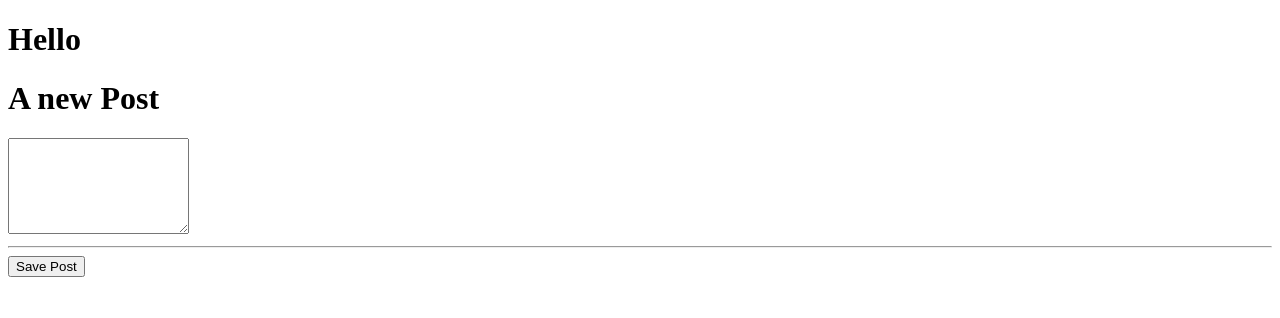
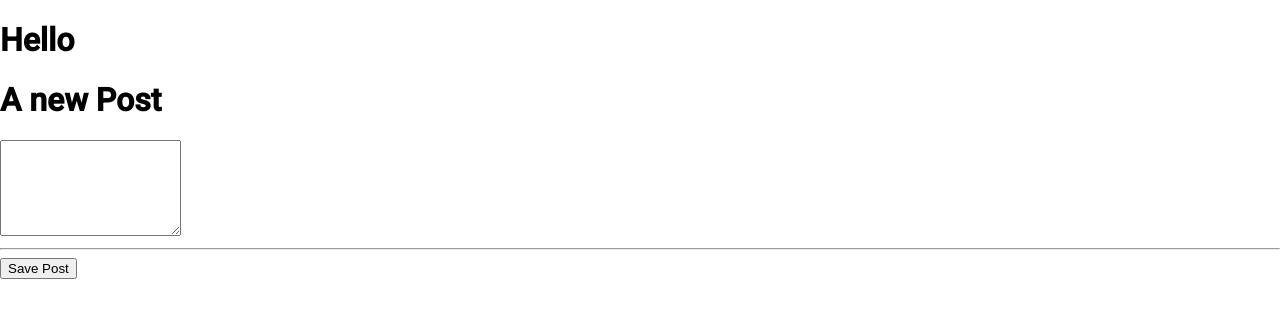
Before and after one commit to diCaminha/post-saved, an Angular app: page / in a window 1280 px wide. Shown: the top 318 px of the page. Built offline with nearby package versions, Linux system fonts and the light colour scheme.

Commit message:
adding material

```diff
--- a/angular.json
+++ b/angular.json
@@ -24,6 +24,7 @@
               "src/assets"
             ],
             "styles": [
+              "./node_modules/@angular/material/prebuilt-themes/purple-green.css",
               "src/styles.css"
             ],
             "scripts": []
@@ -89,6 +90,7 @@
               "src/assets"
             ],
             "styles": [
+              "./node_modules/@angular/material/prebuilt-themes/purple-green.css",
               "src/styles.css"
             ],
             "scripts": []
@@ -120,6 +122,7 @@
           }
         }
       }
-    }},
+    }
+  },
   "defaultProject": "post-saved-ng"
 }
--- a/package.json
+++ b/package.json
@@ -12,10 +12,12 @@
   "private": true,
   "dependencies": {
     "@angular/animations": "~8.2.13",
+    "@angular/cdk": "~8.2.3",
     "@angular/common": "~8.2.13",
     "@angular/compiler": "~8.2.13",
     "@angular/core": "~8.2.13",
     "@angular/forms": "~8.2.13",
+    "@angular/material": "^8.2.3",
     "@angular/platform-browser": "~8.2.13",
     "@angular/platform-browser-dynamic": "~8.2.13",
     "@angular/router": "~8.2.13",
--- a/src/app/app.module.ts
+++ b/src/app/app.module.ts
@@ -1,8 +1,10 @@
 import { BrowserModule } from '@angular/platform-browser';
 import { NgModule } from '@angular/core';
+import { FormsModule } from '@angular/forms';
 
 import { AppComponent } from './app.component';
 import { NewPostComponent } from './posts/new-post/ new-post.component';
+import { BrowserAnimationsModule } from '@angular/platform-browser/animations';
 
 @NgModule({
   declarations: [
@@ -10,7 +12,9 @@ import { NewPostComponent } from './posts/new-post/ new-post.component';
     NewPostComponent
   ],
   imports: [
-    BrowserModule
+    BrowserModule,
+    FormsModule,
+    BrowserAnimationsModule
   ],
   providers: [],
   bootstrap: [AppComponent]
--- a/src/app/posts/new-post/ new-post.component.ts
+++ b/src/app/posts/new-post/ new-post.component.ts
@@ -6,9 +6,10 @@ import { Component } from '@angular/core';
 })
 export class NewPostComponent {
 
-    newPost = "";
+    newPost: String = "";
+    enteredValue: String = "";
 
     onClickSavePost(postInput: HTMLTextAreaElement) {
-        this.newPost = postInput.value;
+        this.newPost = this.enteredValue;
     }
 }
--- a/src/app/posts/new-post/new-post.component.html
+++ b/src/app/posts/new-post/new-post.component.html
@@ -1,5 +1,5 @@
 <h1>A new Post</h1>
-<textarea rows="6" [value]="newPost" #postInput></textarea>
+<textarea rows="6" [(ngModel)]="enteredValue"></textarea>
 <hr>
-<button (click)="onClickSavePost(postInput)">Save Post</button>
+<button (click)="onClickSavePost()">Save Post</button>
 <p> {{newPost}} </p>
--- a/src/index.html
+++ b/src/index.html
@@ -6,6 +6,8 @@
   <base href="/">
   <meta name="viewport" content="width=device-width, initial-scale=1">
   <link rel="icon" type="image/x-icon" href="favicon.ico">
+  <link href="https://fonts.googleapis.com/css?family=Roboto:300,400,500&display=swap" rel="stylesheet">
+  <link href="https://fonts.googleapis.com/icon?family=Material+Icons" rel="stylesheet">
 </head>
 <body>
   <app-root></app-root>
--- a/src/styles.css
+++ b/src/styles.css
@@ -1 +1,4 @@
 /* You can add global styles to this file, and also import other style files */
+
+html, body { height: 100%; }
+body { margin: 0; font-family: Roboto, "Helvetica Neue", sans-serif; }
```
Also changed, not shown: 1 other file (tests, documents, lock files or other folders).
